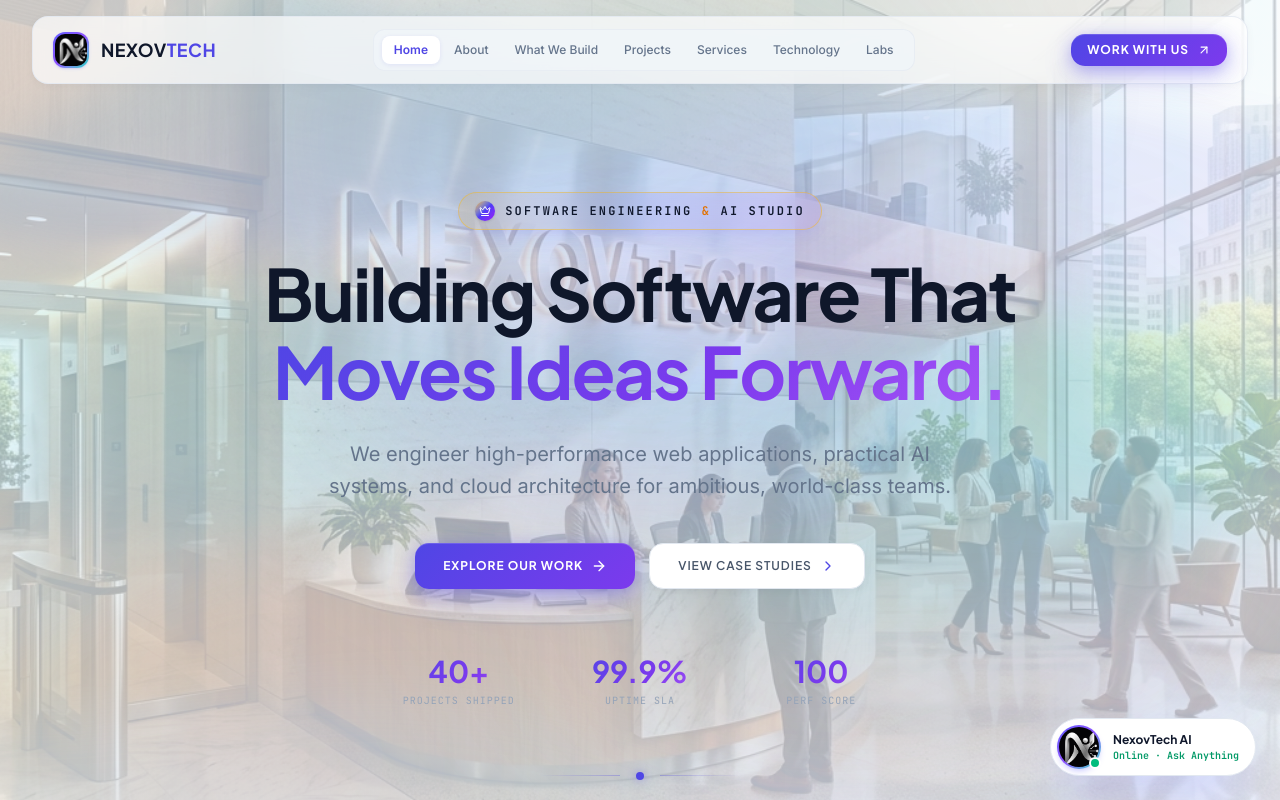
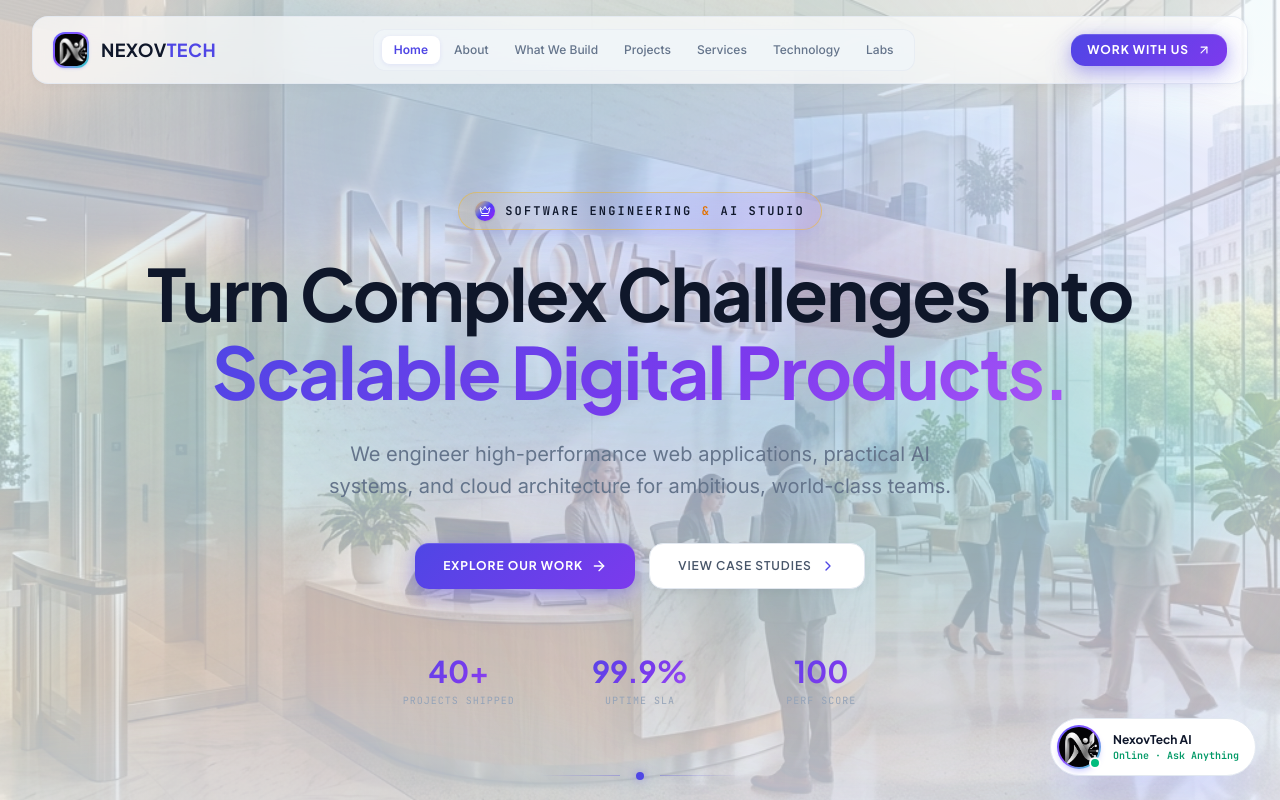
Before and after one commit to navaniish/NexovTech, a React (Vite) app: page / in a window 1280 px wide. Shown: the top 800 px of the page. Built offline with nearby package versions, Linux system fonts and the light colour scheme.

Commit message:
Update main Hero headline to: Turn Complex Challenges Into Scalable Digital Products.

```diff
--- a/src/components/Footer.tsx
+++ b/src/components/Footer.tsx
@@ -194,7 +194,7 @@ export const Footer: React.FC<FooterProps> = ({ onNavigate }) => (
       <div className="pt-6 flex flex-col sm:flex-row items-center justify-between gap-3 text-xs font-mono" style={{ color: '#94a3b8' }}>
         <div>© {new Date().getFullYear()} NexovTech. All rights reserved.</div>
         <div className="flex items-center gap-3">
-          <span style={{ color: '#4f46e5', fontWeight: 600 }}>Building Software That Moves Ideas Forward.</span>
+          <span style={{ color: '#4f46e5', fontWeight: 600 }}>Turning Complex Challenges Into Scalable Digital Products.</span>
           <span>·</span>
           <span>NexovTech Studio</span>
         </div>
--- a/src/components/HeroSection.tsx
+++ b/src/components/HeroSection.tsx
@@ -43,9 +43,9 @@ export const HeroSection: React.FC<HeroSectionProps> = ({ onExploreClick, onProj
           className="text-3xl sm:text-5xl md:text-6xl lg:text-7xl font-bold font-heading tracking-tight leading-[1.08] mb-5 sm:mb-7 px-2 animate-in fade-in slide-in-from-bottom-4 duration-500 delay-100"
           style={{ color: '#0f172a' }}
         >
-          Building Software That
+          Turn Complex Challenges Into
           <br />
-          <span className="text-gradient">Moves Ideas Forward.</span>
+          <span className="text-gradient">Scalable Digital Products.</span>
         </h1>
 
         {/* Subheading */}
```
